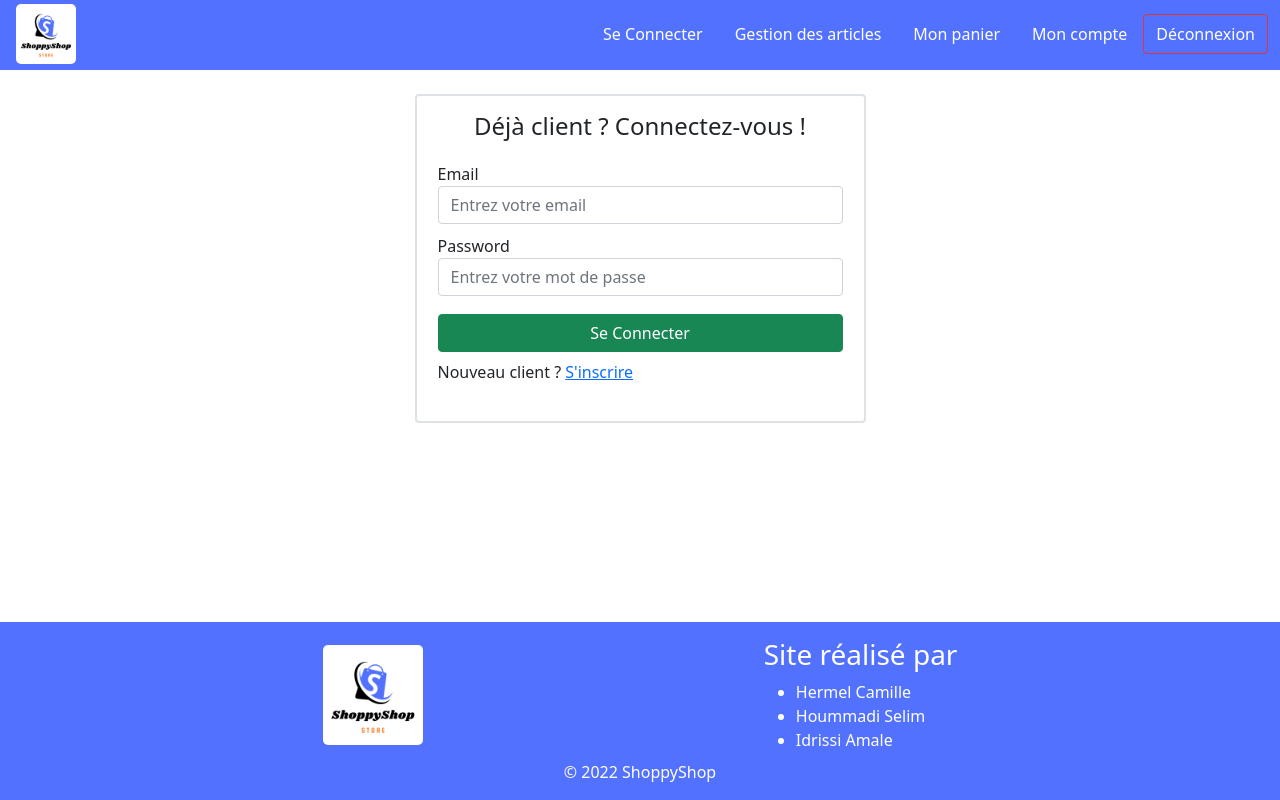
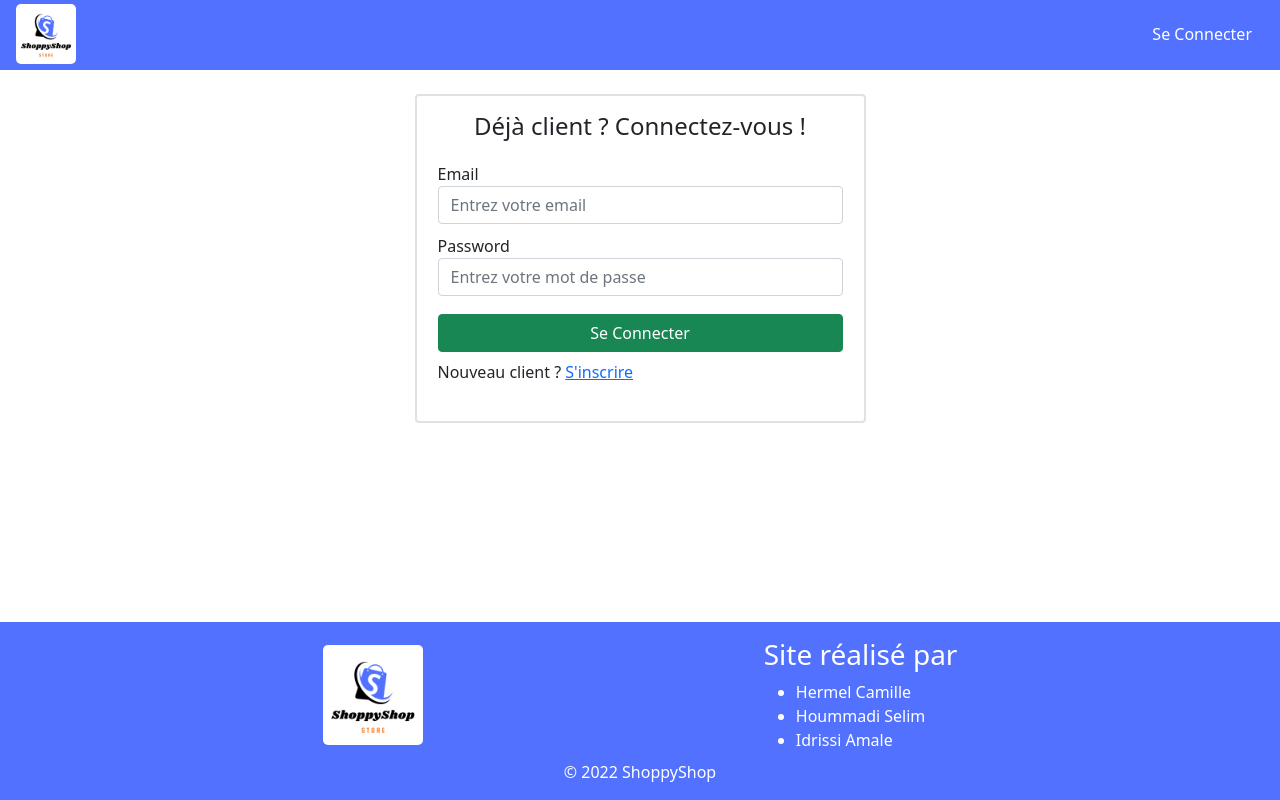
Before and after one commit to Selim-Hmdi/shoppyshop-front, an Angular app: page /connexion in a window 1280 px wide. Built offline with nearby package versions, Linux system fonts and the light colour scheme.

Commit message:
Adapting headers menu and auto refresh when connecting to user account to refresh the header too

```diff
--- a/src/app/connexion/connexion.component.ts
+++ b/src/app/connexion/connexion.component.ts
@@ -31,6 +31,8 @@ export class ConnexionComponent implements OnInit {
         this.user = data;
         let currentUser = JSON.stringify(this.user);
         sessionStorage.setItem("user", currentUser);
+        if(this.user.nom == 'admin')
+          sessionStorage.setItem("admin", "true");
         console.log(this.user);
         this.goToHomePage();
       }, (error) => {
@@ -44,6 +46,7 @@ export class ConnexionComponent implements OnInit {
 
   goToHomePage() {
     this.router.navigate(['']);
+    location.reload();
   }
 
 }
--- a/src/app/header/header.component.html
+++ b/src/app/header/header.component.html
@@ -3,14 +3,37 @@
 		<nav class="navbar navbar-expand-lg navbar-light bckColor p-0">
 			<div class="container-fluid mr-2">
 				<a class="navbar-brand p-0" routerLink="/">
-                  <img src="/assets/picture/logo-pf.png" alt="logo ShoppyShop" class="nav-link radiusBorder sizeLogo p-0 m-1">
+					<img src="/assets/picture/logo-pf.png" alt="logo ShoppyShop"
+						class="nav-link radiusBorder sizeLogo p-0 m-1">
 				</a>
-	            <ul class="nav justify-content-end">
-                <li class="nav-item"><a class="nav-link text-white" routerLink="/connexion">Se Connecter</a></li>
-                <li class="nav-item"><a class="nav-link text-white" routerLink="/article">Gestion des articles</a></li>
+				<ul *ngIf="!isLoggedin" class="nav justify-content-end">
+					<!-- si pas connecté -->
+					<li class="nav-item">
+						<!-- <li class="nav-item"> -->
+						<a class="nav-link text-white" routerLink="/connexion">Se Connecter</a>
+					</li>
+				</ul>
+				<ul *ngIf="isLoggedin && !isAdmin" class="nav justify-content-end">
+					<div class="d-flex">
+						<!-- si connecté -->
+						<li class="nav-item"><a class="nav-link text-white" routerLink="/compte">Mon compte</a></li>
+						<li class="nav-item"><a class="nav-link text-white" routerLink="/commande">Mes commandes</a>
+						</li>
 						<li class="nav-item"><a class="nav-link text-white" routerLink="/panier">Mon panier</a></li>
+						<button class="btn btn-outline-warning text-white" (click)="logout()">Déconnexion</button>
+					</div>
+				</ul>
+				<ul *ngIf="isAdmin" class="nav justify-content-end">
+					<div class="d-flex">
+						<!-- si connecté en mode Admin -->
+						<li class="nav-item"><a class="nav-link text-white" routerLink="/article">Gestion des
+								articles</a></li>
 						<li class="nav-item"><a class="nav-link text-white" routerLink="/compte">Mon compte</a></li>
-                <button class="btn btn-outline-danger text-white" (click)="logout()">Déconnexion</button>
+						<li class="nav-item"><a class="nav-link text-white" routerLink="/commande">Mes commandes</a>
+						</li>
+						<li class="nav-item"><a class="nav-link text-white" routerLink="/panier">Mon panier</a></li>
+						<button class="btn btn-outline-warning text-white" (click)="logout()">Déconnexion</button>
+					</div>
 				</ul>
 			</div>
 		</nav>
--- a/src/app/header/header.component.ts
+++ b/src/app/header/header.component.ts
@@ -15,6 +15,7 @@ export class HeaderComponent implements OnInit {
   searchText: any;
   user: User;
   isLoggedin: boolean = false;
+  isAdmin: boolean = false;
   constructor(private router: Router) {  }
 
 
@@ -24,16 +25,21 @@ export class HeaderComponent implements OnInit {
 
   logout() {
     sessionStorage.removeItem("user");
+    sessionStorage.removeItem("admin");
     this.isLoggedin = false;
+    this.isAdmin = false;
     this.router.navigate(['']);
   }
 
   isLoggedIn() {
-    if (localStorage.getItem("user") != null) {
+    if (sessionStorage.getItem("user") != null) {
       this.isLoggedin = true;
-      return this.isLoggedin;
+      if(sessionStorage.getItem("admin") != null) {
+        this.isAdmin = true;
+      }
     } else {
-      return this.isLoggedin = false;
+      this.isLoggedin = false;
+      this.isAdmin = false;
     }
   }
 }
```
Lines whose indentation alone changed are shown as unchanged.
